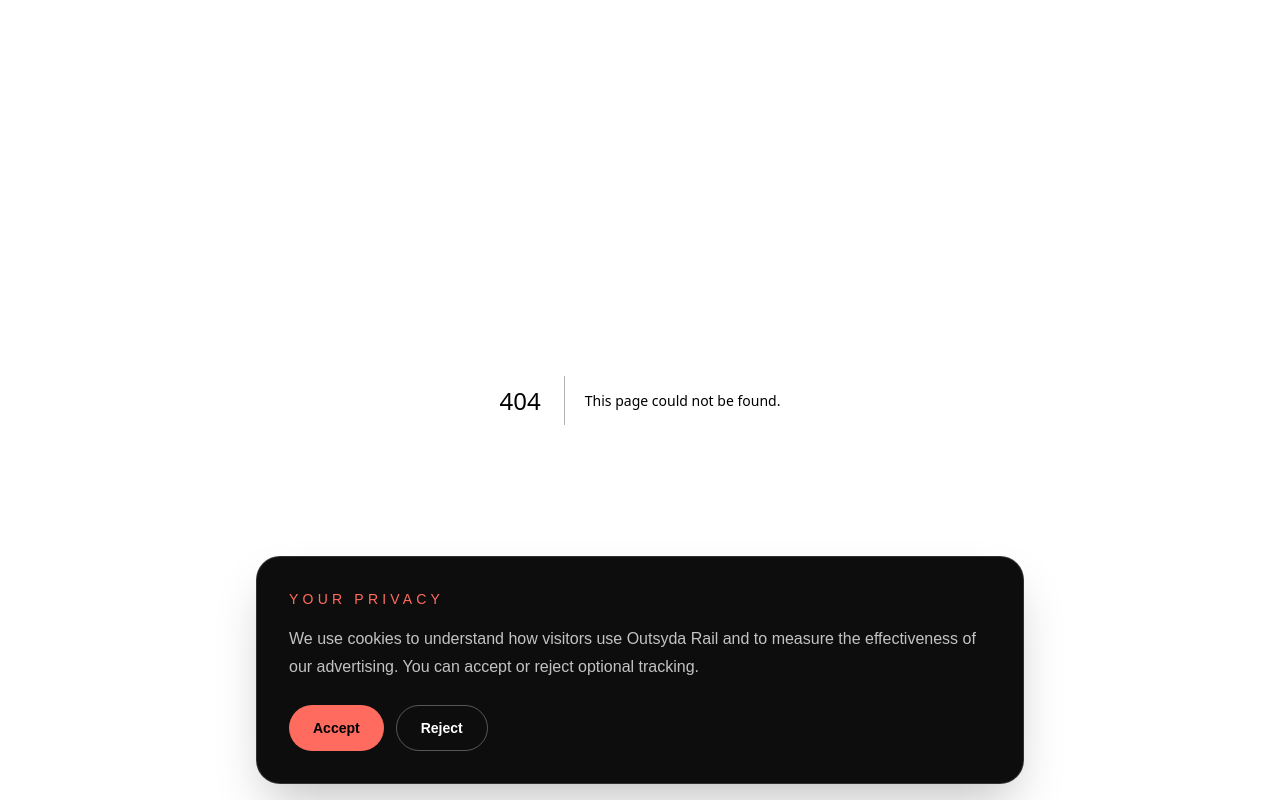
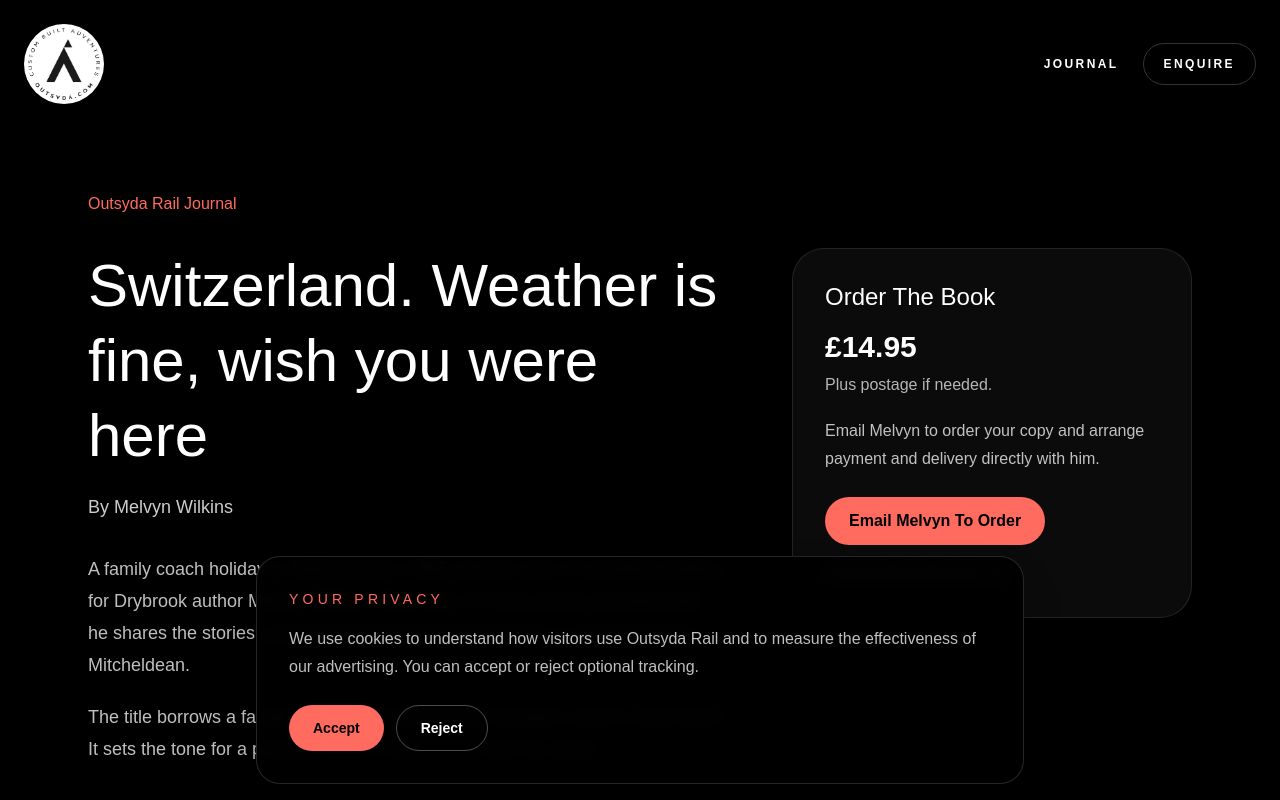
Before and after one commit to Antmov74/outsyda-rail, a Next.js app: page /journal/switzerland-weather-is-fine in a window 1280 px wide. Before the commit this address had no page. Shown: the top 800 px of the page. Built offline with nearby package versions, Linux system fonts and the light colour scheme.

Commit message:
Feature Melvyn Wilkins’s Switzerland book

```diff
--- a/app/journal/page.tsx
+++ b/app/journal/page.tsx
@@ -67,6 +67,22 @@ export default function JournalPage() {
               </span>
             </div>
           </Link>
+
+          <Link
+            href="/journal/switzerland-weather-is-fine"
+            className="mt-8 block rounded-[2rem] border border-white/10 bg-[#0b0b0b] p-8 transition hover:border-[#ff6b5f]/60 md:p-12"
+          >
+            <h2 className="text-3xl font-light leading-tight">
+              Switzerland. Weather is fine, wish you were here
+            </h2>
+            <p className="mt-4 text-base leading-7 text-white/75">
+              Six decades of Swiss travels in stories and photographs by
+              Drybrook author Melvyn Wilkins.
+            </p>
+            <span className="mt-6 inline-block text-base font-semibold text-[#ff6b5f]">
+              View The Book
+            </span>
+          </Link>
         </div>
       </section>
 
--- /dev/null
+++ b/app/journal/switzerland-weather-is-fine/page.tsx
@@ -0,0 +1,72 @@
+import type { Metadata } from "next";
+import Link from "next/link";
+import Header from "@/components/Header";
+import Footer from "@/components/Footer";
+
+const title = "Switzerland. Weather is fine, wish you were here";
+const email = "melvynwilkins@gmail.com";
+const orderLink = `mailto:${email}?subject=${encodeURIComponent(`Book order: ${title}`)}`;
+
+export const metadata: Metadata = {
+  title: `${title} | Outsyda Rail`,
+  description:
+    "Melvyn Wilkins shares 60 years of Swiss travels and photographs. Order the printed book directly from the author for £14.95.",
+};
+
+export default function SwitzerlandBookPage() {
+  return (
+    <main className="min-h-screen bg-black text-white">
+      <Header />
+
+      <article className="mx-auto max-w-6xl px-6 pb-24 pt-40 md:pt-48">
+        <Link href="/journal" className="text-base text-[#ff6b5f] hover:underline">
+          Outsyda Rail Journal
+        </Link>
+
+        <div className="mt-8 grid items-start gap-10 lg:grid-cols-[1.6fr_1fr] lg:gap-16">
+          <div>
+            <h1 className="text-4xl font-light leading-tight sm:text-5xl md:text-6xl">
+              {title}
+            </h1>
+            <p className="mt-5 text-lg text-white/80">By Melvyn Wilkins</p>
+            <p className="mt-8 text-lg leading-8 text-white/75">
+              A family coach holiday to Switzerland in 1965 was the start of
+              something lasting for Drybrook author Melvyn Wilkins. More than
+              70 visits and six decades later, he shares the stories and
+              photographs from those travels in a book printed in Mitcheldean.
+            </p>
+            <p className="mt-5 text-lg leading-8 text-white/75">
+              The title borrows a familiar line from the postcards travellers
+              used to send home. It sets the tone for a personal look at
+              Switzerland over the years.
+            </p>
+          </div>
+
+          <section
+            aria-labelledby="order-heading"
+            className="rounded-[2rem] border border-white/10 bg-[#0b0b0b] p-6 sm:p-8"
+          >
+            <h2 id="order-heading" className="text-2xl font-light">
+              Order The Book
+            </h2>
+            <p className="mt-4 text-3xl font-semibold">£14.95</p>
+            <p className="mt-2 text-base text-white/70">Plus postage if needed.</p>
+            <p className="mt-5 text-base leading-7 text-white/75">
+              Email Melvyn to order your copy and arrange payment and delivery
+              directly with him.
+            </p>
+            <a
+              href={orderLink}
+              className="mt-6 inline-flex rounded-full bg-[#ff6b5f] px-6 py-3 text-base font-semibold text-black transition hover:bg-white focus-visible:outline-2 focus-visible:outline-offset-4 focus-visible:outline-[#ff6b5f]"
+            >
+              Email Melvyn To Order
+            </a>
+            <p className="mt-4 break-words text-base text-white/75">{email}</p>
+          </section>
+        </div>
+      </article>
+
+      <Footer />
+    </main>
+  );
+}
--- a/app/journeys/switzerland/page.tsx
+++ b/app/journeys/switzerland/page.tsx
@@ -1,3 +1,4 @@
+import Link from "next/link";
 import Header from "@/components/Header";
 import FinancialProtection from "@/components/FinancialProtection";
 import Footer from "@/components/Footer";
@@ -126,6 +127,25 @@ export default function SwitzerlandJourneyPage() {
         </div>
       </section>
 
+      <section aria-labelledby="swiss-book-heading" className="px-6 pb-24">
+        <div className="mx-auto max-w-7xl rounded-[2rem] border border-white/10 bg-[#0b0b0b] p-8 md:p-12">
+          <h2 id="swiss-book-heading" className="text-3xl font-light md:text-4xl">
+            Switzerland. Weather is fine, wish you were here
+          </h2>
+          <p className="mt-4 max-w-2xl text-base leading-7 text-white/75">
+            Melvyn Wilkins shares stories and photographs from six decades of
+            Swiss travels. Order the printed book directly from Melvyn for
+            £14.95, plus postage if needed.
+          </p>
+          <Link
+            href="/journal/switzerland-weather-is-fine"
+            className="mt-6 inline-block text-base font-semibold text-[#ff6b5f] hover:underline"
+          >
+            View The Book
+          </Link>
+        </div>
+      </section>
+
       <section id="enquire" className="bg-[#0a0a0a] px-6 py-24">
         <div className="mx-auto max-w-5xl text-center">
           <p className="mb-6 text-sm uppercase tracking-[0.35em] text-[#ff6b5f]">
```
